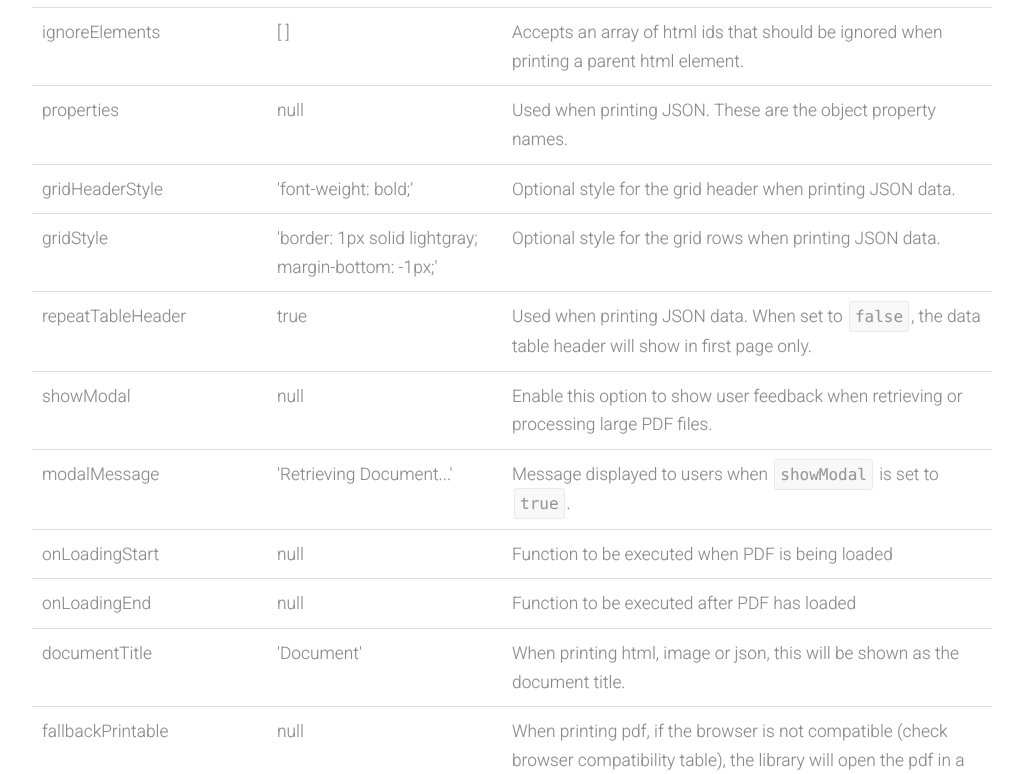
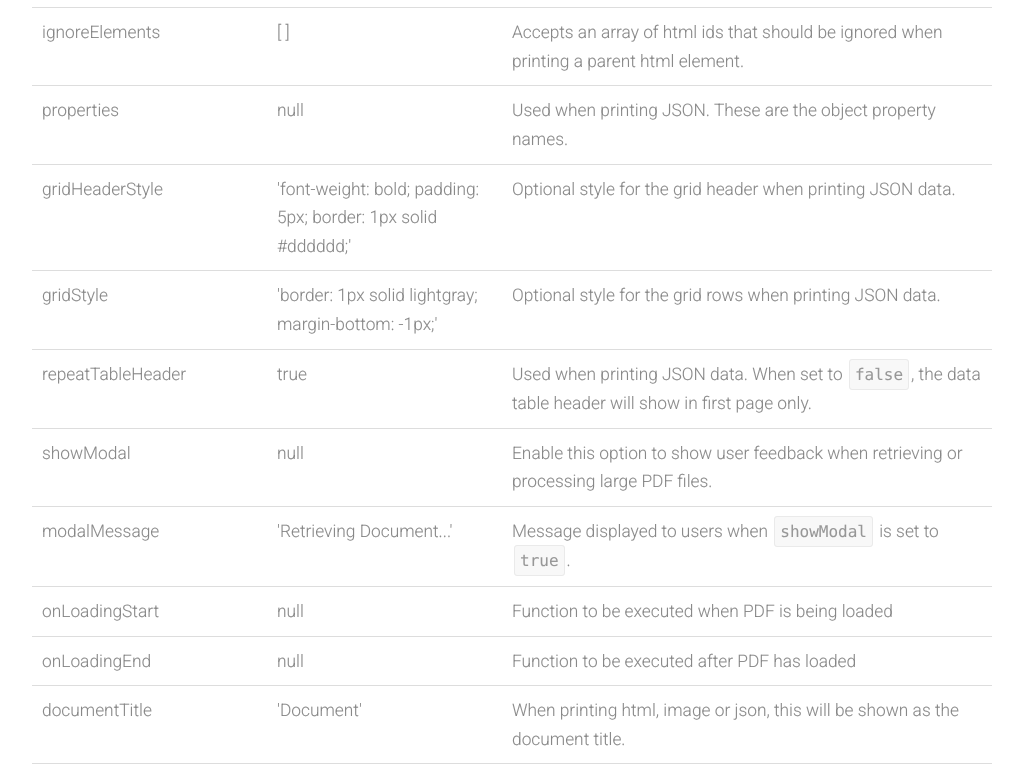
Before and after one commit to crabbly/Print.js, a plain HTML site: page index.html in a window 1280 px wide. Shown: the part 11226-12000 px from the top of the page, without its empty margins (128-1151 px from the left). Drawn offline with Linux system fonts and the light colour scheme.

Commit message:
Fix gridHeaderStyle default value

```diff
--- a/index.html
+++ b/index.html
@@ -611,7 +611,7 @@
 							</div>
 							<div class="grid-row">
 								<div class="g1">gridHeaderStyle</div>
-								<div class="g1">'font-weight: bold;'</div>
+								<div class="g1">'font-weight: bold; padding: 5px; border: 1px solid #dddddd;'</div>
 								<div class="g2">Optional style for the grid header when printing JSON data.</div>
 							</div>
 							<div class="grid-row">
```
